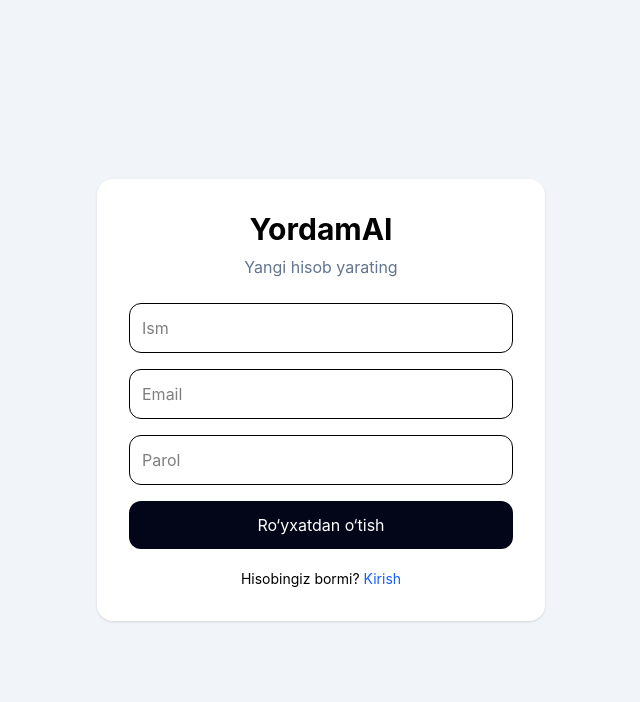
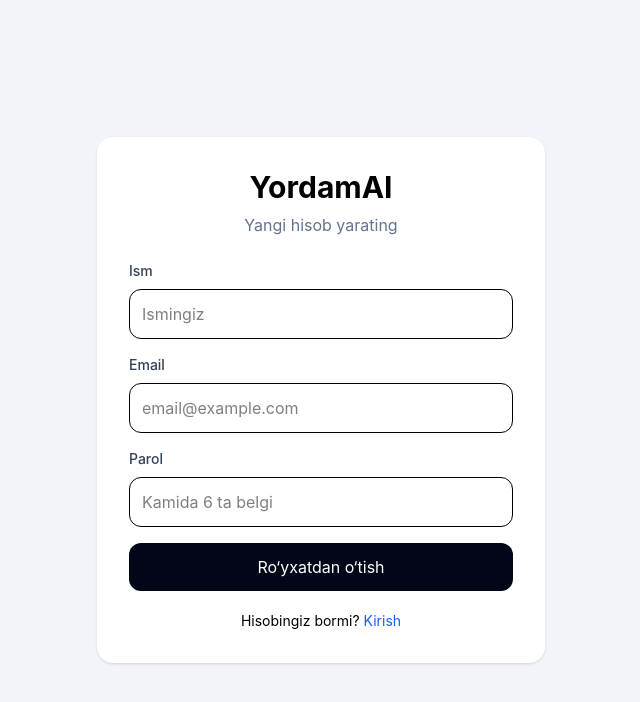
Before and after one commit to ostonovdilaver74-png/YordamAI, a React (Vite) app in the folder client/: page /register in a window 1280 px wide. Shown: the top 702 px of the page, without its empty margins (319-959 px from the left). Built offline with nearby package versions, Linux system fonts and the light colour scheme.

Commit message:
fix: improve register form error handling

```diff
--- a/client/src/pages/Register.jsx
+++ b/client/src/pages/Register.jsx
@@ -13,58 +13,179 @@ function Register() {
   });
 
   const [error, setError] = useState("");
+  const [submitting, setSubmitting] = useState(false);
 
-  const handleSubmit = async (e) => {
-    e.preventDefault();
+  const handleChange = (event) => {
+    const { name, value } = event.target;
+
+    setForm((previousForm) => ({
+      ...previousForm,
+      [name]: value,
+    }));
+  };
+
+  const handleSubmit = async (event) => {
+    event.preventDefault();
+
+    if (submitting) {
+      return;
+    }
+
     setError("");
 
-    const result = await register(form);
+    const name = form.name.trim();
+    const email = form.email.trim().toLowerCase();
+    const password = form.password;
 
-    if (result.token) {
-      navigate("/");
-    } else {
-      setError(result.message || "Ro‘yxatdan o‘tishda xatolik");
+    if (!name || !email || !password) {
+      setError("Barcha maydonlarni to‘ldiring");
+      return;
+    }
+
+    if (password.length < 6) {
+      setError("Parol kamida 6 ta belgidan iborat bo‘lsin");
+      return;
+    }
+
+    setSubmitting(true);
+
+    try {
+      const result = await register({
+        name,
+        email,
+        password,
+      });
+
+      if (result?.token) {
+        navigate("/", {
+          replace: true,
+        });
+        return;
+      }
+
+      setError(
+        result?.message ||
+          "Ro‘yxatdan o‘tishda xatolik yuz berdi"
+      );
+    } catch (requestError) {
+      console.error(
+        "REGISTER FRONTEND XATOSI:",
+        requestError
+      );
+
+      setError(
+        requestError?.message ||
+          "Server bilan bog‘lanishda xatolik yuz berdi"
+      );
+    } finally {
+      setSubmitting(false);
     }
   };
 
   return (
-    <div className="min-h-screen flex items-center justify-center bg-slate-100 px-4">
-      <form onSubmit={handleSubmit} className="w-full max-w-md bg-white p-8 rounded-2xl shadow">
-        <h1 className="text-3xl font-bold mb-2 text-center">YordamAI</h1>
-        <p className="text-center text-slate-500 mb-6">Yangi hisob yarating</p>
+    <div className="min-h-screen flex items-center justify-center bg-slate-100 px-4 py-8">
+      <form
+        onSubmit={handleSubmit}
+        className="w-full max-w-md rounded-2xl bg-white p-8 shadow"
+      >
+        <h1 className="mb-2 text-center text-3xl font-bold">
+          YordamAI
+        </h1>
 
-        {error && <div className="mb-4 bg-red-100 text-red-600 p-3 rounded-xl">{error}</div>}
+        <p className="mb-6 text-center text-slate-500">
+          Yangi hisob yarating
+        </p>
+
+        {error && (
+          <div
+            role="alert"
+            className="mb-4 rounded-xl bg-red-100 p-3 text-red-700"
+          >
+            {error}
+          </div>
+        )}
+
+        <label
+          htmlFor="register-name"
+          className="mb-2 block text-sm font-medium text-slate-700"
+        >
+          Ism
+        </label>
 
         <input
+          id="register-name"
+          name="name"
           type="text"
-          placeholder="Ism"
-          className="w-full mb-4 p-3 border rounded-xl"
+          autoComplete="name"
+          placeholder="Ismingiz"
+          className="mb-4 w-full rounded-xl border p-3 outline-none focus:border-blue-500"
           value={form.name}
-          onChange={(e) => setForm({ ...form, name: e.target.value })}
+          onChange={handleChange}
+          disabled={submitting}
+          required
         />
 
+        <label
+          htmlFor="register-email"
+          className="mb-2 block text-sm font-medium text-slate-700"
+        >
+          Email
+        </label>
+
         <input
+          id="register-email"
+          name="email"
           type="email"
-          placeholder="Email"
-          className="w-full mb-4 p-3 border rounded-xl"
+          inputMode="email"
+          autoCapitalize="none"
+          autoComplete="email"
+          placeholder="email@example.com"
+          className="mb-4 w-full rounded-xl border p-3 outline-none focus:border-blue-500"
           value={form.email}
-          onChange={(e) => setForm({ ...form, email: e.target.value })}
+          onChange={handleChange}
+          disabled={submitting}
+          required
         />
 
+        <label
+          htmlFor="register-password"
+          className="mb-2 block text-sm font-medium text-slate-700"
+        >
+          Parol
+        </label>
+
         <input
+          id="register-password"
+          name="password"
           type="password"
-          placeholder="Parol"
-          className="w-full mb-4 p-3 border rounded-xl"
+          autoComplete="new-password"
+          placeholder="Kamida 6 ta belgi"
+          className="mb-4 w-full rounded-xl border p-3 outline-none focus:border-blue-500"
           value={form.password}
-          onChange={(e) => setForm({ ...form, password: e.target.value })}
+          onChange={handleChange}
+          disabled={submitting}
+          minLength={6}
+          required
         />
 
-        <button className="w-full bg-slate-950 text-white p-3 rounded-xl">
-          Ro‘yxatdan o‘tish
+        <button
+          type="submit"
+          disabled={submitting}
+          className="w-full rounded-xl bg-slate-950 p-3 text-white disabled:cursor-not-allowed disabled:opacity-60"
+        >
+          {submitting
+            ? "Ro‘yxatdan o‘tilmoqda..."
+            : "Ro‘yxatdan o‘tish"}
         </button>
 
-        <p className="text-center mt-5 text-sm">
-          Hisobingiz bormi? <Link className="text-blue-600" to="/login">Kirish</Link>
+        <p className="mt-5 text-center text-sm">
+          Hisobingiz bormi?{" "}
+          <Link
+            className="text-blue-600 hover:underline"
+            to="/login"
+          >
+            Kirish
+          </Link>
         </p>
       </form>
     </div>
```
